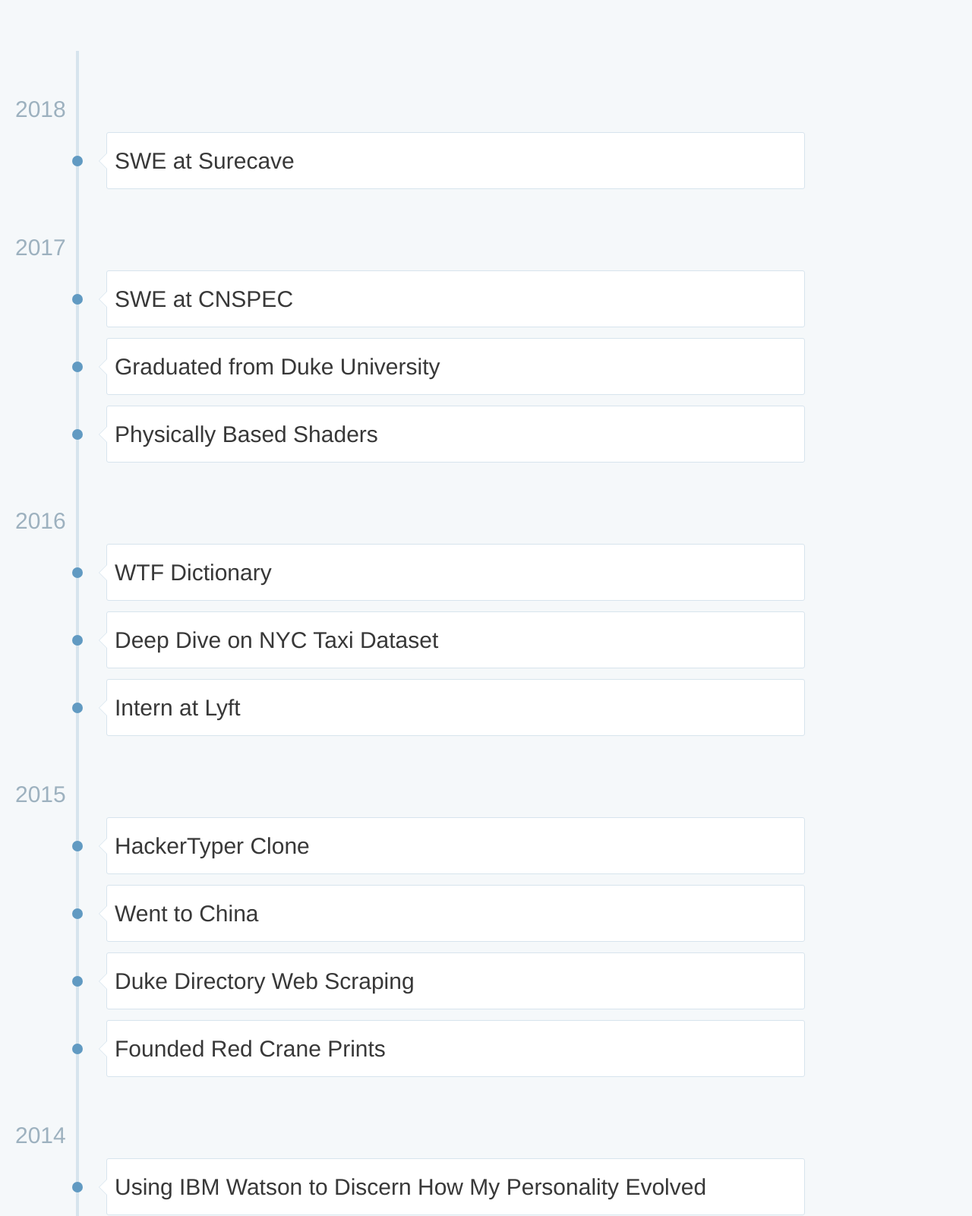
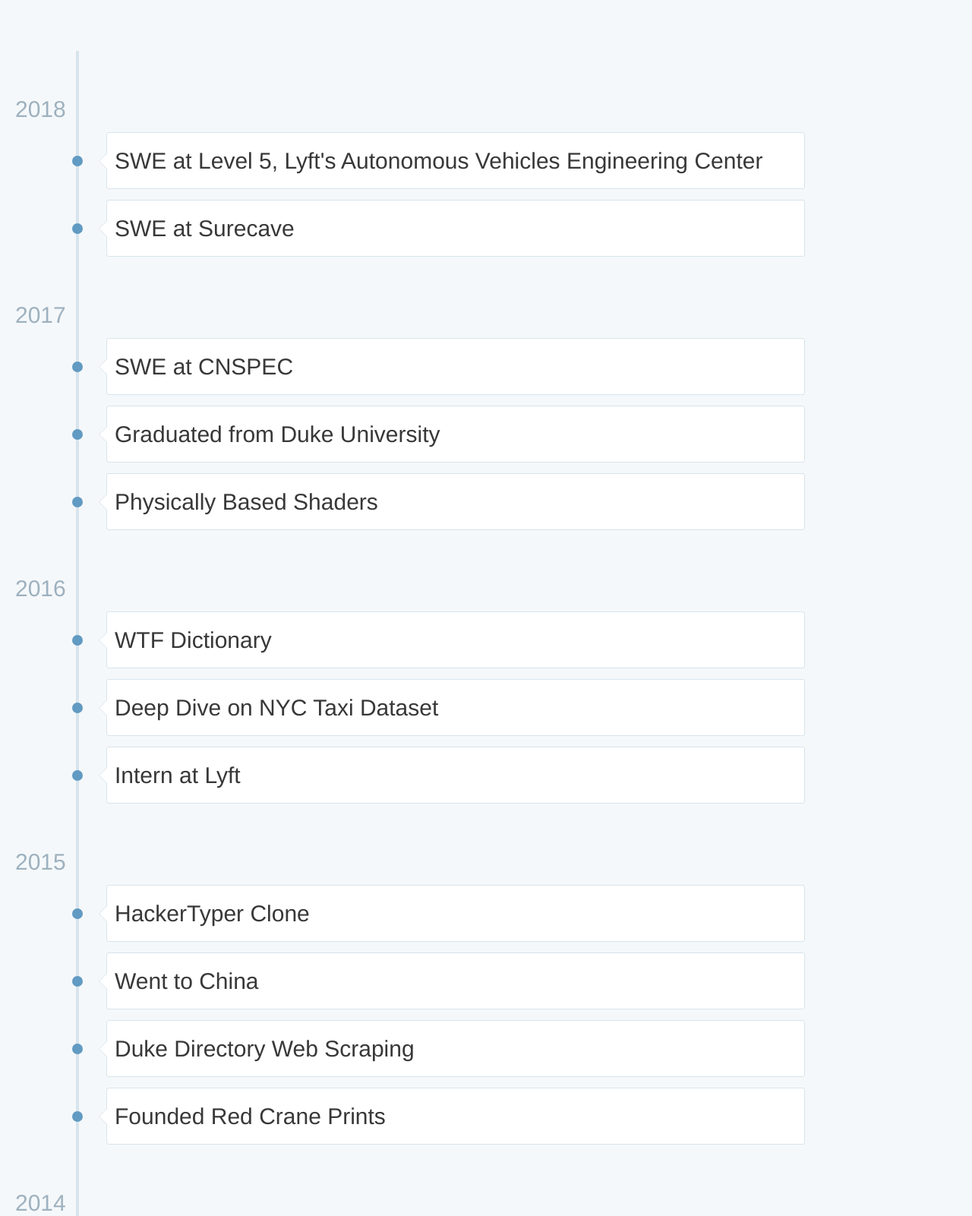
Before and after one commit to TimelyToga/timothyblumberg-web, a Django app: template timothyblumberg/templates/resume.html in a window 1280 px wide. Shown: the part 267-1868 px from the top of the page at 76% size. Run offline with Django 3.2, Linux system fonts and the light colour scheme; the template is opened without the code that fills it, so the values that code supplies are empty; some libraries are stand-ins or nearby versions.

Commit message:
Added Level 5

```diff
--- a/timothyblumberg/templates/new_lander.html
+++ b/timothyblumberg/templates/new_lander.html
@@ -72,7 +72,7 @@
     {% block main_outside_container %}
         <div class="container" id="body_container">
             {% block main_body %}
-                <p class="animated FadeIn" id="china-text">I'm spending a year in China. Learn more <a href="/china">here</a>.</p>
+                <p class="animated FadeIn" id="china-text">I just spent a year working in Shanghai, China. Learn more <a href="/china">here</a>.</p>
                 <div class="intro-text">
                     <p class="animated fadeIn" id="intro-hi">Hi.&nbsp;</p>
                     <p class="animated fadeIn" id="intro-im">I'm&nbsp;</p><br>
--- a/timothyblumberg/templates/resume.html
+++ b/timothyblumberg/templates/resume.html
@@ -15,6 +15,25 @@
             <div id="timeline_line"></div>
 
             <h2 class="year_tag">2018</h2>
+            <div class="timeline_entry" data-role="main">
+                <div class="timeline_dot"></div>
+                <div class="timeline_content_wrapper">
+                    <div class="timeline_content">
+                        <h2>SWE at Level 5, Lyft's Autonomous Vehicles Engineering Center</h2>
+                        <div class="timeline_entry_description">
+                            <h4>Palo Alto, CA; April 2018 - present</h4>
+                            <p>Stoked to be a part of a great team that is working to push the limit on what is possible. I firmly believe this is the most interesting problem that the human race is currently working to solve. The face of transportation is going to shift very rapidly in the coming decade and I'm lucky to get to play a small role in that!
+                            </p>
+                            <div class="link_box">
+                                <ul>
+                                    <li><a href="https://www.lyft.com/self-driving-vehicles">Lyft Self-Driving Cars</a></li>
+                                    <li><a href="https://medium.com/@lvincent/introducing-level-5-and-our-self-driving-team-705ef8989f03">Level 5 Blog Post</a></li>
+                                </ul>
+                            </div>
+                        </div>
+                    </div>
+                </div>
+            </div>
             <div class="timeline_entry" data-role="main">
                 <div class="timeline_dot"></div>
                 <div class="timeline_content_wrapper">
```
Also changed, not shown: 1 other file.
